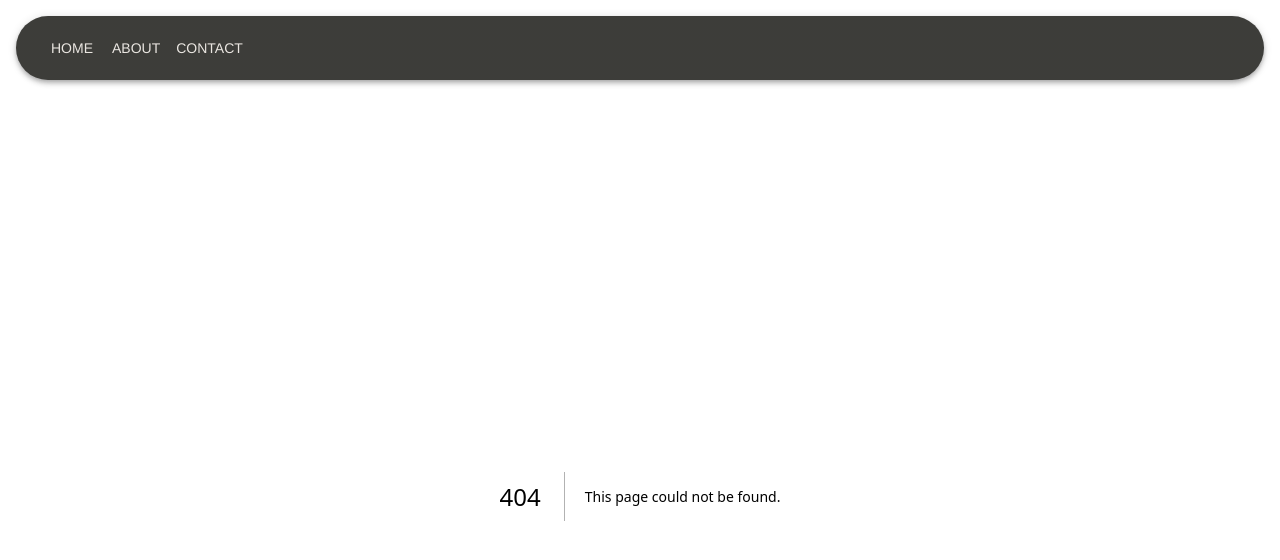
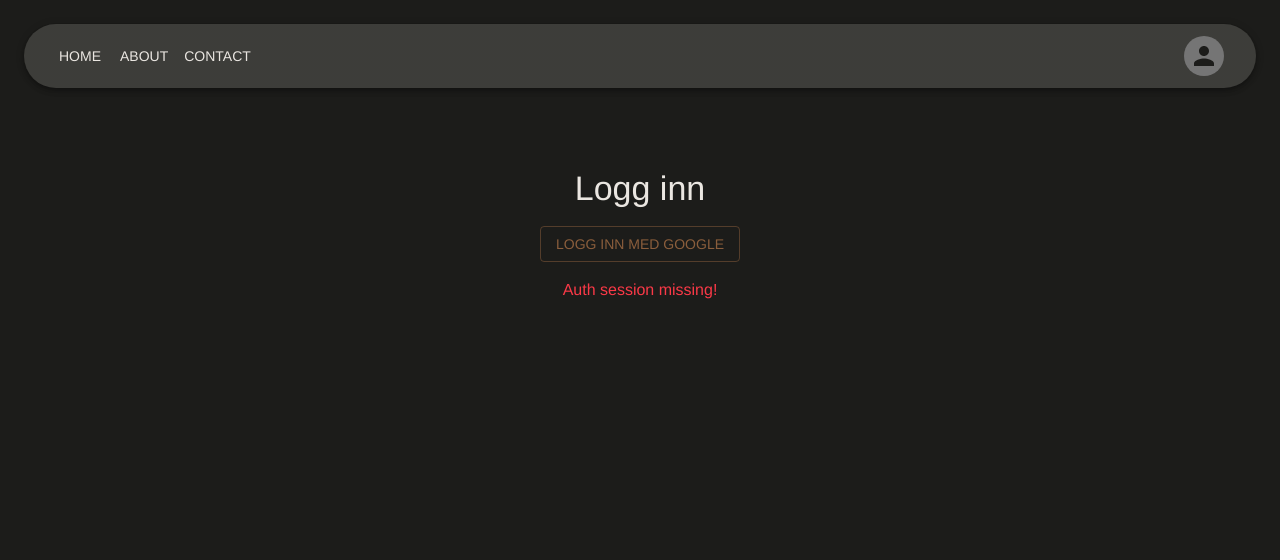
Before and after one commit to orjanvatsoy/vatsii-designe.no, a Next.js app: page /login in a window 1280 px wide. Before the commit this address had no page. Shown: the top 560 px of the page. Built offline with nearby package versions, Linux system fonts and the light colour scheme; no server answers; what @mui/material-nextjs would draw is missing.

Commit message:
feat: Integrate Supabase for user authentication and role management in UserPage component

```diff
--- a/app/Components/NavBar.tsx
+++ b/app/Components/NavBar.tsx
@@ -4,8 +4,41 @@ import Box from "@mui/material/Box";
 import Toolbar from "@mui/material/Toolbar";
 import Button from "@mui/material/Button";
 import Link from "next/link";
+import IconButton from "@mui/material/IconButton";
+import Avatar from "@mui/material/Avatar";
+import Typography from "@mui/material/Typography";
+import { useEffect, useState } from "react";
+import { supabase } from "../lib/supabaseClient";
 
 export default function NavBar() {
+  const [userName, setUserName] = useState<string | null>(null);
+  const [avatarUrl, setAvatarUrl] = useState<string | null>(null);
+
+  useEffect(() => {
+    const getUser = async () => {
+      const { data } = await supabase.auth.getUser();
+      const user = data?.user;
+      setUserName(
+        user?.user_metadata?.full_name ?? user?.user_metadata?.name ?? null
+      );
+      setAvatarUrl(user?.user_metadata?.avatar_url ?? null);
+    };
+    getUser();
+
+    const { data: listener } = supabase.auth.onAuthStateChange(
+      (_event, session) => {
+        const user = session?.user;
+        setUserName(
+          user?.user_metadata?.full_name ?? user?.user_metadata?.name ?? null
+        );
+        setAvatarUrl(user?.user_metadata?.avatar_url ?? null);
+      }
+    );
+    return () => {
+      listener.subscription.unsubscribe();
+    };
+  }, []);
+
   return (
     <Box sx={{ flexGrow: 1 }} p={2}>
       <AppBar position="static" sx={{ borderRadius: 8 }}>
@@ -19,6 +52,20 @@ export default function NavBar() {
           <Button color="inherit" component={Link} href="/contact">
             Contact
           </Button>
+          <Box sx={{ flexGrow: 1 }} />
+          {userName && (
+            <Typography variant="body2" sx={{ mr: 2 }}>
+              {userName}
+            </Typography>
+          )}
+          <IconButton
+            component={Link}
+            href="/login"
+            color="inherit"
+            sx={{ ml: 2 }}
+          >
+            <Avatar alt="Login" src={avatarUrl ?? undefined} />
+          </IconButton>
         </Toolbar>
       </AppBar>
     </Box>
--- /dev/null
+++ b/app/lib/supabaseClient.ts
@@ -0,0 +1,6 @@
+import { createClient } from "@supabase/supabase-js";
+
+const supabaseUrl = process.env.NEXT_PUBLIC_SUPABASE_URL || "";
+const supabaseAnonKey = process.env.NEXT_PUBLIC_SUPABASE_ANON_KEY || "";
+
+export const supabase = createClient(supabaseUrl, supabaseAnonKey);
--- /dev/null
+++ b/app/login/page.tsx
@@ -0,0 +1,123 @@
+"use client";
+import { useEffect, useState } from "react";
+import { supabase } from "../lib/supabaseClient";
+import Box from "@mui/material/Box";
+import Typography from "@mui/material/Typography";
+import Button from "@mui/material/Button";
+
+export default function UserPage() {
+  const [user, setUser] = useState<unknown>(null);
+  const [loading, setLoading] = useState(true);
+  const [error, setError] = useState("");
+  const [role, setRole] = useState<string>("");
+  const [roleLoading, setRoleLoading] = useState(false);
+
+  useEffect(() => {
+    const getUserAndRole = async () => {
+      const { data, error } = await supabase.auth.getUser();
+      setUser(data?.user ?? null);
+      if (data?.user?.id) {
+        const { data: profile, error: profileError } = await supabase
+          .from("profiles")
+          .select("role")
+          .eq("id", data.user.id)
+          .single();
+        if (profile) setRole(profile.role || "");
+        if (profileError) setError(profileError.message);
+      }
+      setLoading(false);
+      if (error) setError(error.message);
+    };
+    getUserAndRole();
+
+    const { data: listener } = supabase.auth.onAuthStateChange(
+      (_event, session) => {
+        setUser(session?.user ?? null);
+      }
+    );
+    return () => {
+      listener.subscription.unsubscribe();
+    };
+  }, []);
+
+  const handleLogin = async () => {
+    await supabase.auth.signInWithOAuth({ provider: "google" });
+  };
+
+  const handleLogout = async () => {
+    await supabase.auth.signOut();
+    setUser(null);
+  };
+
+  if (loading) {
+    return <Typography>Loading...</Typography>;
+  }
+
+  if (!user) {
+    return (
+      <Box
+        display="flex"
+        flexDirection="column"
+        alignItems="center"
+        gap={2}
+        mt={8}
+      >
+        <Typography variant="h4">Logg inn</Typography>
+        <Button variant="outlined" onClick={handleLogin}>
+          Logg inn med Google
+        </Button>
+        {error && <Typography color="error">{error}</Typography>}
+      </Box>
+    );
+  }
+
+  // User info card
+  const userObj = user as {
+    id?: string;
+    user_metadata?: {
+      avatar_url?: string;
+      full_name?: string;
+      name?: string;
+    };
+    email?: string;
+  };
+
+  const handleSetRoleKing = async () => {
+    if (!userObj.id) return;
+    setRoleLoading(true);
+    const { error } = await supabase
+      .from("profiles")
+      .upsert({ id: userObj.id, role: "King" });
+    if (!error) setRole("King");
+    else setError(error.message);
+    setRoleLoading(false);
+  };
+
+  return (
+    <Box
+      display="flex"
+      flexDirection="column"
+      alignItems="center"
+      gap={2}
+      mt={8}
+    >
+      <Typography variant="h4">User</Typography>
+      <Box display="flex" flexDirection="column" alignItems="center" gap={1}>
+        <Typography variant="h6">
+          {userObj.user_metadata?.full_name ||
+            userObj.user_metadata?.name ||
+            "Unknown User"}
+        </Typography>
+        <Typography variant="body2" color="text.secondary">
+          {userObj.email}
+        </Typography>
+        <Typography variant="body2" color="primary">
+          Role: {role || "None"}
+        </Typography>
+      </Box>
+      <Button variant="contained" color="secondary" onClick={handleLogout}>
+        Log out
+      </Button>
+    </Box>
+  );
+}
--- a/package.json
+++ b/package.json
@@ -15,6 +15,7 @@
     "@mui/icons-material": "^7.3.2",
     "@mui/material": "^7.3.2",
     "@mui/material-nextjs": "^7.3.2",
+    "@supabase/supabase-js": "^2.58.0",
     "next": "15.5.4",
     "react": "19.1.0",
     "react-dom": "19.1.0"
```
Also changed, not shown: 2 other files (tests, documents, lock files or other folders).
